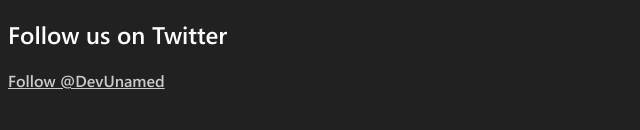
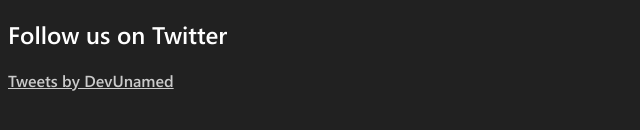
Before and after one commit to ud-team/ud-team.github.io, a plain HTML site: page about/index.html in a window 1280 px wide. Shown: the part 326-456 px from the top of the page, 0-640 px from the left. Drawn offline with Linux system fonts and the light colour scheme.

Commit message:
Add Twitter timeline to about

```diff
--- a/about/index.html
+++ b/about/index.html
@@ -12,6 +12,6 @@
 		</div>
 		<h1>About us</h1>
 		<h2>Follow us on Twitter</h2>
-		<a href="https://twitter.com/DevUnamed?ref_src=twsrc%5Etfw" class="twitter-follow-button" data-show-count="false">Follow @DevUnamed</a><script async src="https://platform.twitter.com/widgets.js" charset="utf-8"></script>
+		<a class="twitter-timeline" href="https://twitter.com/DevUnamed?ref_src=twsrc%5Etfw">Tweets by DevUnamed</a> <script async src="https://platform.twitter.com/widgets.js" charset="utf-8"></script>
 	</body>
 </html>
```
